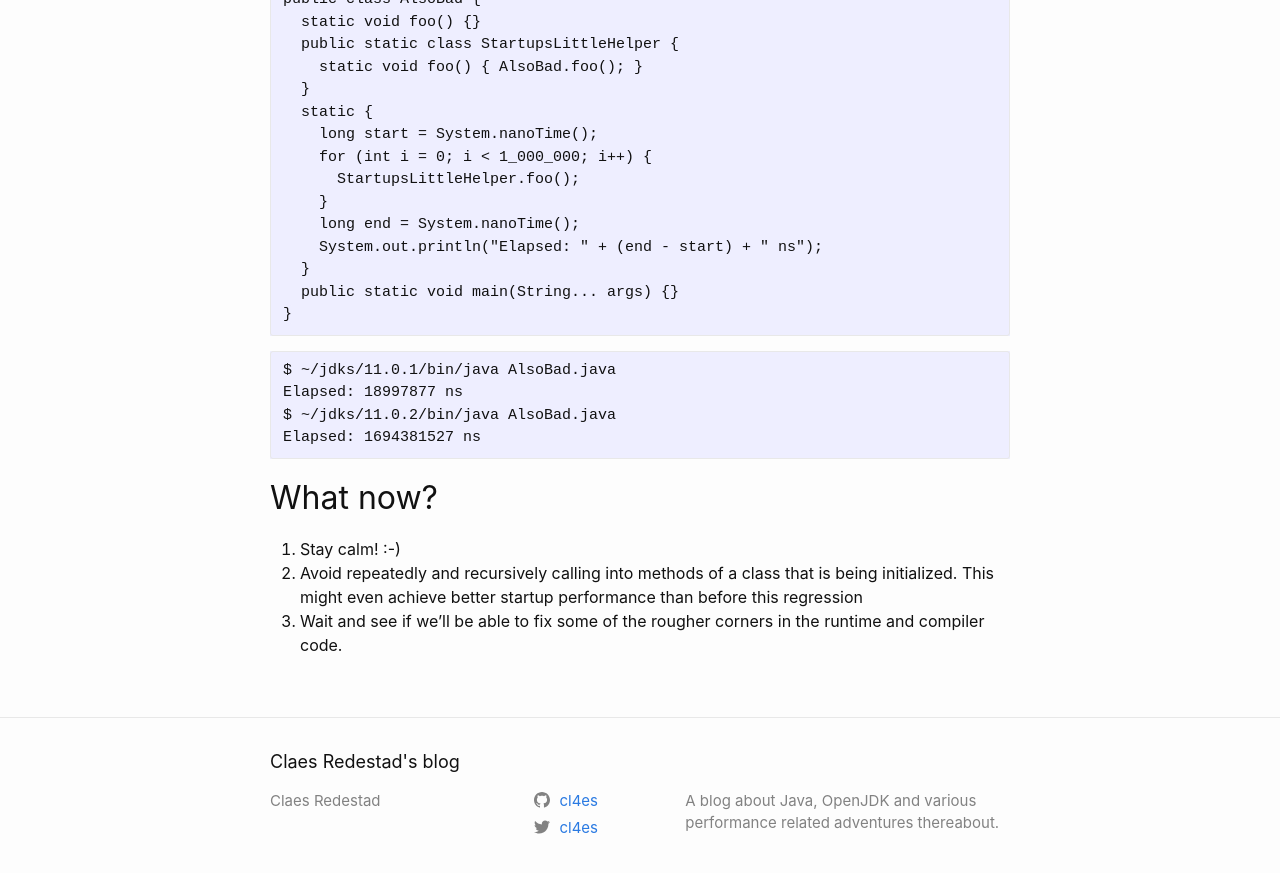
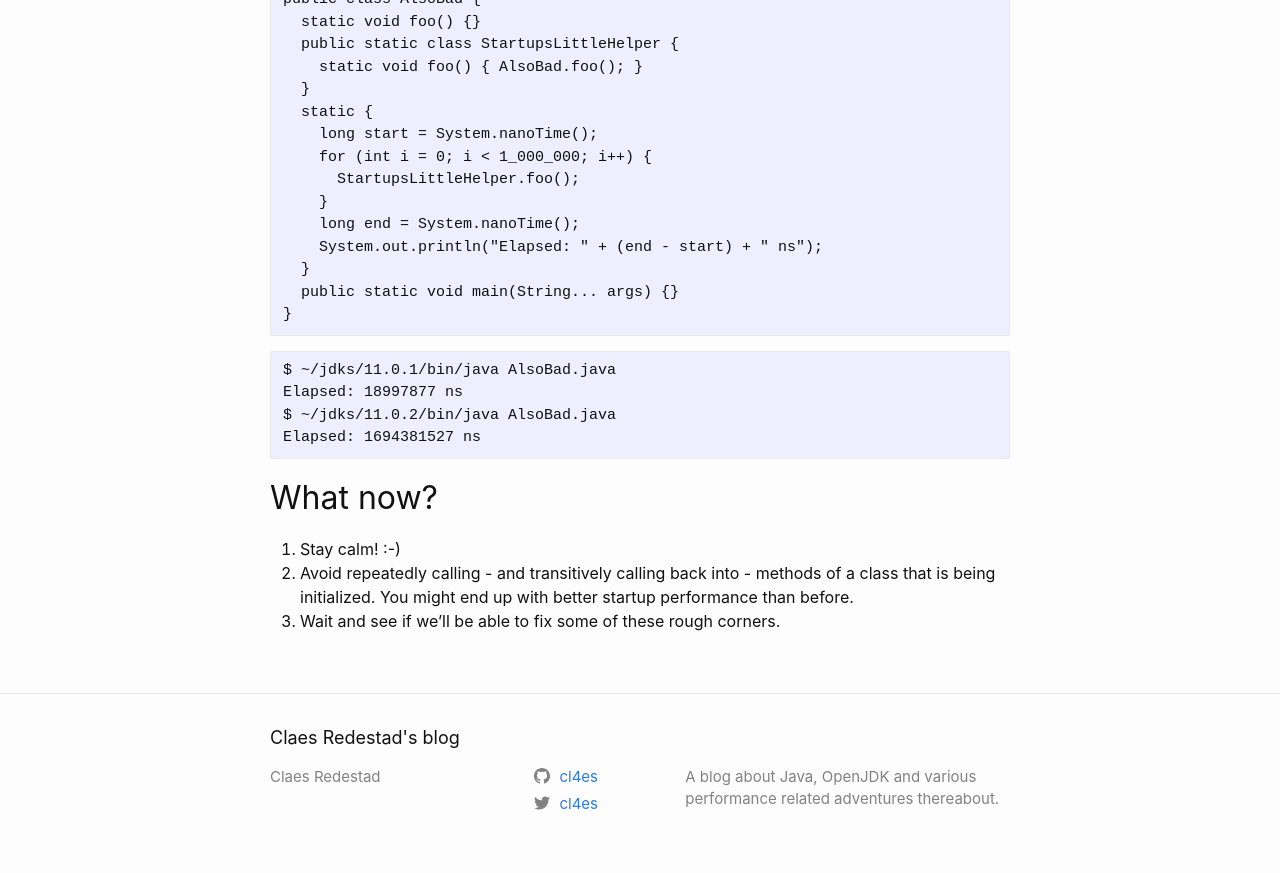
Before and after one commit to cl4es/cl4es.github.io, a Jekyll site: the page built from _posts/2019-02-21-Cljinit-Woes.md, in a window 1280 px wide and 900 px high, scrolled down 2980 px. Shown: the top 873 px of the window. Built offline with Jekyll 4.4.1, drawn with Linux system fonts in a browser that asks for light colours; comment, search, counter and statistics services are not loaded.

Commit message:
Edit cljinit post

```diff
--- a/_posts/2019-02-21-Cljinit-Woes.md
+++ b/_posts/2019-02-21-Cljinit-Woes.md
@@ -165,8 +165,6 @@ Elapsed: 1694381527 ns
 ## What now?
 
 0. Stay calm! :-)
-1. Avoid repeatedly and recursively calling into methods of a class that
-is being initialized. This might even achieve better startup performance
-than before this regression
-2. Wait and see if we'll be able to fix some of the rougher corners in the
-runtime and compiler code.
+1. Avoid repeatedly calling - and transitively calling back into - methods of a class that
+is being initialized. You might end up with better startup performance than before.
+2. Wait and see if we'll be able to fix some of these rough corners.
```
